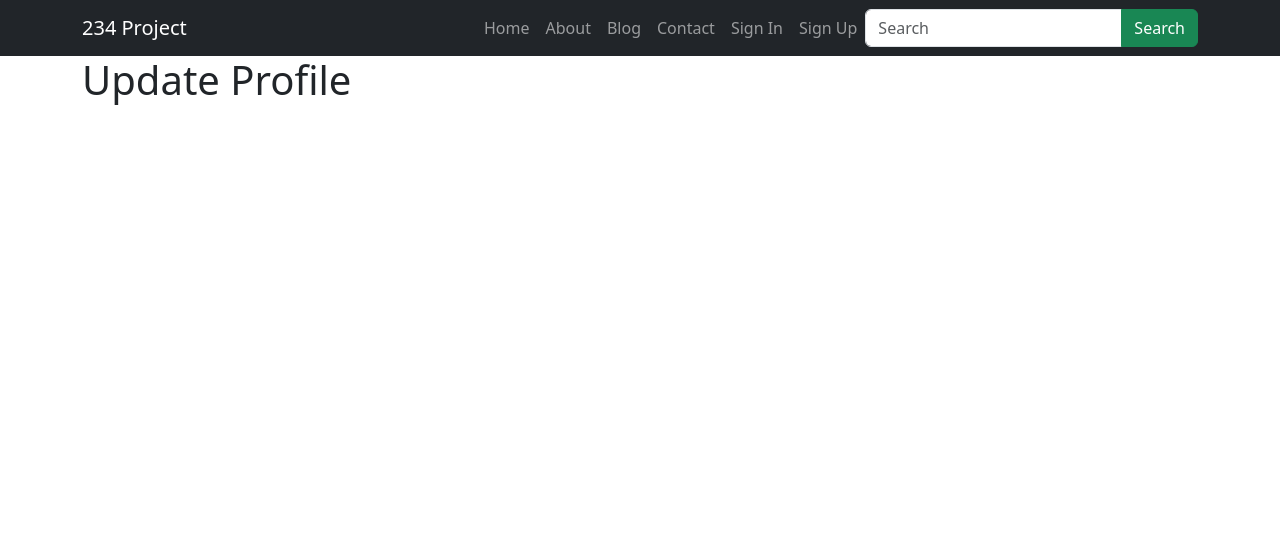
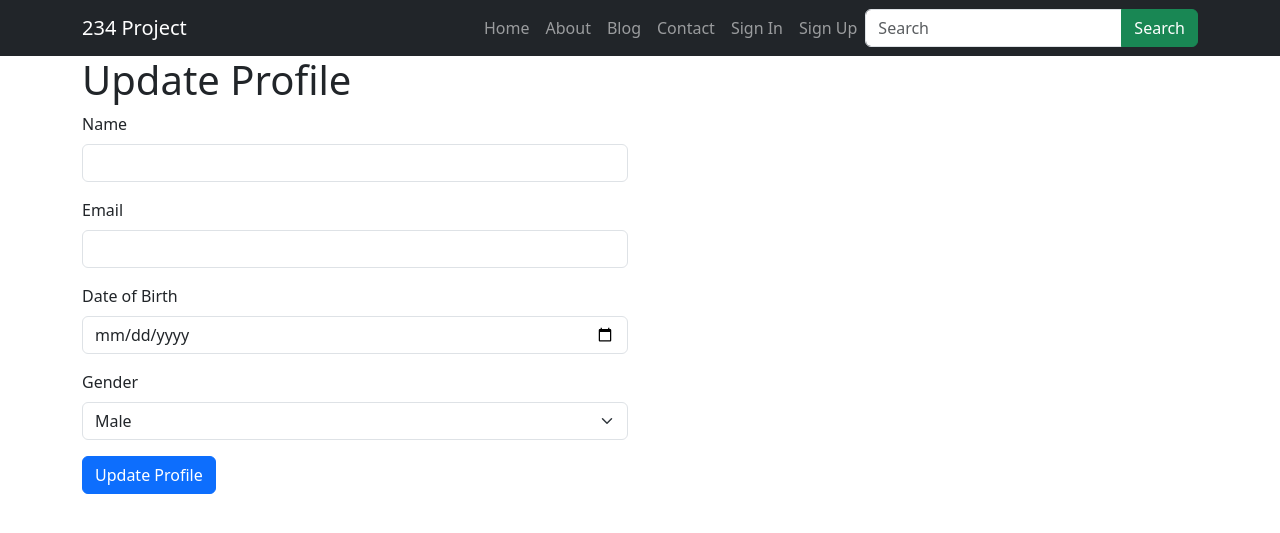
Before and after one commit to Akhtaruzzaman-Russel/blog, a PHP site: page /update-profile.php in a window 1280 px wide. Shown: the top 533 px of the page. Run offline with PHP 8.4, Linux system fonts and the light colour scheme; some libraries are stand-ins or nearby versions.

Commit message:
52720241216

```diff
--- a/header.php
+++ b/header.php
@@ -1,4 +1,6 @@
 <?php
+
+$conn = mysqli_connect("localhost", "root", "", "asifsirblog");
 
   session_start();
 
--- a/signin.php
+++ b/signin.php
@@ -2,7 +2,7 @@
 <?php
 require_once "header.php";
 
-$conn = mysqli_connect("localhost", "root", "", "asifsirblog");
+
 
 if (isset($_SESSION['email'])) {
     header("location: ./");
--- a/update-profile.php
+++ b/update-profile.php
@@ -9,7 +9,46 @@ require_once "header.php";
     <div class="container">
         <div class="row">
             <div class="col-md-12">
-            <h1>Update Profile </h1>
+                <h1>Update Profile </h1>
+                <div class="row">
+                    <div class="col-md-6">
+                        <form action="" method="post">
+                            <div class="mb-3">
+                                <label for="name" class="form-label">Name</label>
+                                <input type="text" class="form-control" id="name" name="name" value="" >
+                            </div>
+                            <div class="mb-3">
+                                <label for="email" class="form-label">Email</label>
+                                <input type="email" class="form-control" id="email" name="email" value="" readonly>
+                            </div>
+
+                            <!-- Date of Birth -->
+                            <div class="mb-3">
+                                <label for="dob" class="form-label">Date of Birth</label>
+                                <input type="date" class="form-control" id="dob"   name="dob" value= "" >
+                            </div>
+                            <!-- Gender -->
+                            <div class="mb-3">
+                                <label for="gender" class="form-label">Gender</label>
+                                <select class="form-select" aria-label="Default select example" name="gender" id="gender">
+                                    <option value="male">Male</option>
+                                    <option value="female">Female</option>
+
+                                </select>
+                            </div>
+                      <div class="mb-3">
+
+                         <button type="submit" class=" btn btn-primary "> Update Profile  </button>
+
+                      </div>
+
+
+
+                        </form>
+
+
+                    </div>
+                </div>
             </div>
         </div>
     </div>
```
